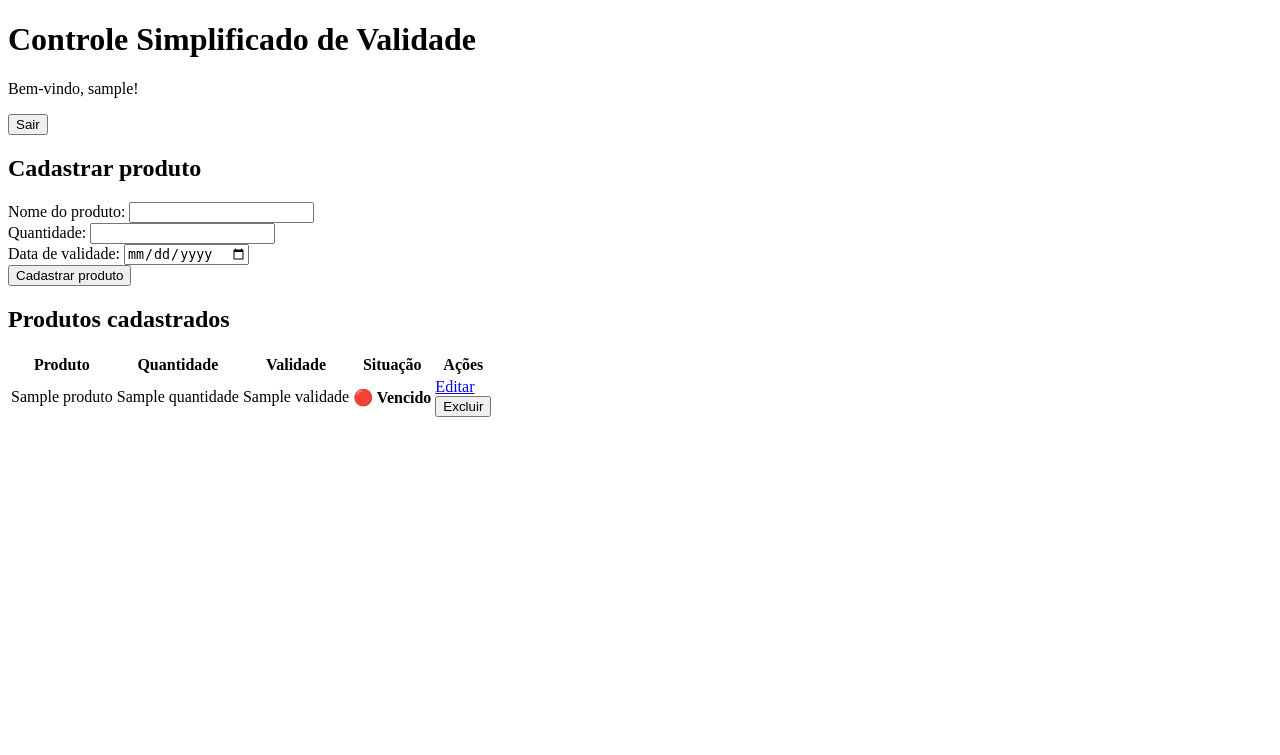
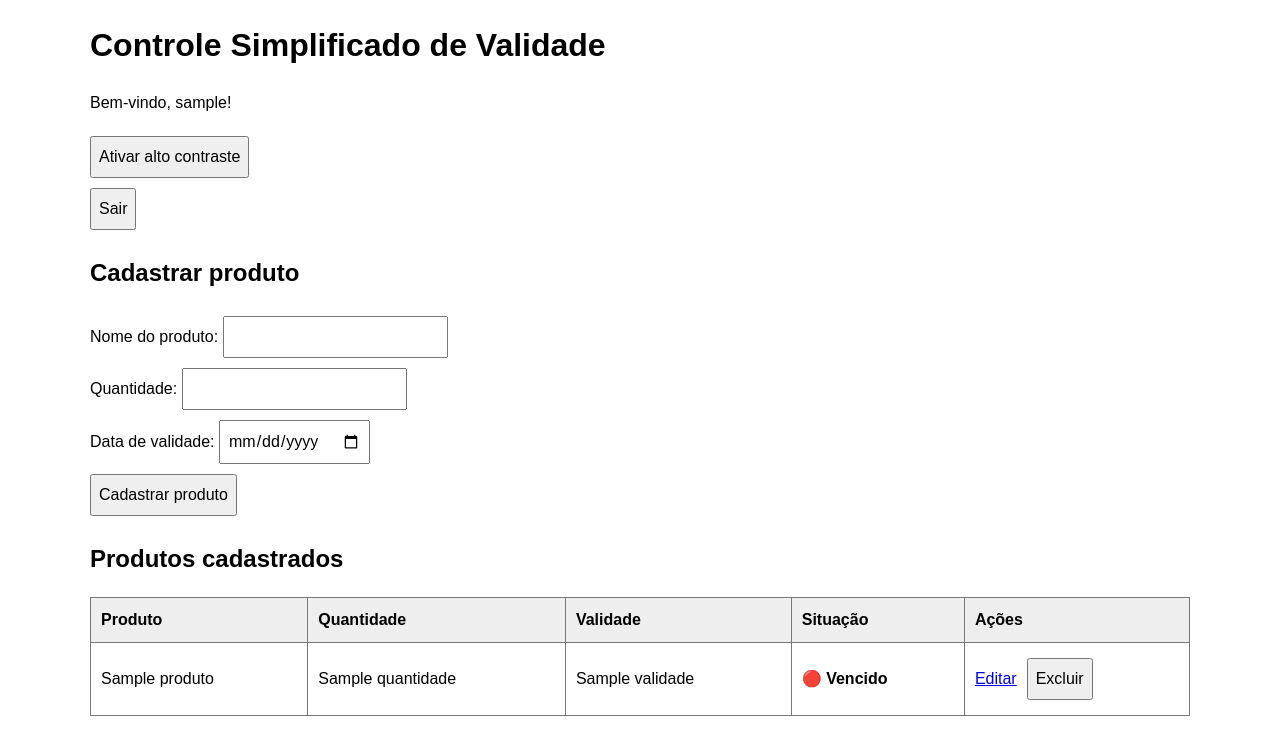
Before and after one commit to Richard-Crozara/controle-simplificado-validade, a Flask app: template templates/produtos.html in a window 1280 px wide. Shown: the top 755 px of the page. Run offline with Flask 3, Linux system fonts and the light colour scheme; the visitor is signed in with stand-in values (Sample User, id 1); tables that the repository leaves empty hold one stand-in row (values such as "Sample post"); the template is opened without the code that fills it: most values are stand-ins (such as "Sample title", 1, 10 or a date in 2020); some libraries are stand-ins or nearby versions.

Commit message:
feat: adiciona modo de alto contraste e melhorias de acessibilidade

```diff
--- a/templates/produtos.html
+++ b/templates/produtos.html
@@ -4,12 +4,103 @@
     <meta charset="UTF-8">
     <meta name="viewport" content="width=device-width, initial-scale=1.0">
     <title>Controle de Validade</title>
+
+    <style>
+        body {
+            font-family: Arial, sans-serif;
+            line-height: 1.5;
+            margin: 20px;
+        }
+
+        main {
+            max-width: 1100px;
+            margin: auto;
+        }
+
+        input, button {
+            font: inherit;
+            margin: 5px 0;
+            padding: 7px;
+        }
+
+        table {
+            border-collapse: collapse;
+            width: 100%;
+            margin-top: 15px;
+        }
+
+        th, td {
+            border: 1px solid #777;
+            padding: 10px;
+            text-align: left;
+        }
+
+        th {
+            background-color: #eee;
+        }
+
+        .alto-contraste {
+            background-color: #000;
+            color: #fff;
+        }
+
+        .alto-contraste th {
+            background-color: #222;
+            color: #fff;
+        }
+
+        .alto-contraste td,
+        .alto-contraste th {
+            border-color: #fff;
+        }
+
+        .alto-contraste input,
+        .alto-contraste button {
+            background-color: #111;
+            color: #fff;
+            border: 2px solid #fff;
+        }
+
+        .alto-contraste a {
+            color: #80d4ff;
+        }
+
+        button:focus-visible,
+        input:focus-visible,
+        a:focus-visible {
+            outline: 3px solid #ffbf47;
+            outline-offset: 3px;
+        }
+
+        .acoes {
+            display: flex;
+            align-items: center;
+            gap: 10px;
+            flex-wrap: wrap;
+        }
+
+        @media (max-width: 700px) {
+            .tabela-container {
+                overflow-x: auto;
+            }
+        }
+    </style>
 </head>
+
 <body>
     <main>
         <h1>Controle Simplificado de Validade</h1>
 
         <p>Bem-vindo, {{ session["usuario"] }}!</p>
+
+        <button
+            type="button"
+            id="botao-contraste"
+            aria-pressed="false"
+            onclick="alternarContraste()"
+        >
+            Ativar alto contraste
+        </button>
 
         <form method="POST" action="{{ url_for('logout') }}">
             <input type="hidden" name="csrf_token" value="{{ csrf_token() }}">
@@ -21,7 +112,7 @@
 
             {% with mensagens = get_flashed_messages() %}
                 {% for mensagem in mensagens %}
-                    <p>{{ mensagem }}</p>
+                    <p role="status">{{ mensagem }}</p>
                 {% endfor %}
             {% endwith %}
 
@@ -69,14 +160,15 @@
             <h2>Produtos cadastrados</h2>
 
             {% if produtos %}
+                <div class="tabela-container">
                     <table>
                         <thead>
                             <tr>
-                            <th>Produto</th>
-                            <th>Quantidade</th>
-                            <th>Validade</th>
-                            <th>Situação</th>
-                            <th>Ações</th>
+                                <th scope="col">Produto</th>
+                                <th scope="col">Quantidade</th>
+                                <th scope="col">Validade</th>
+                                <th scope="col">Situação</th>
+                                <th scope="col">Ações</th>
                             </tr>
                         </thead>
 
@@ -96,6 +188,7 @@
                                         {% endif %}
                                     </td>
                                     <td>
+                                        <div class="acoes">
                                             <a href="{{ url_for('editar_produto', produto_id=produto.id) }}">
                                                 Editar
                                             </a>
@@ -113,15 +206,33 @@
                                                     Excluir
                                                 </button>
                                             </form>
+                                        </div>
                                     </td>
                                 </tr>
                             {% endfor %}
                         </tbody>
                     </table>
+                </div>
             {% else %}
                 <p>Nenhum produto cadastrado ainda.</p>
             {% endif %}
         </section>
     </main>
+
+    <script>
+        function alternarContraste() {
+            const ativado = document.body.classList.toggle(
+                "alto-contraste"
+            );
+
+            const botao = document.getElementById("botao-contraste");
+
+            botao.setAttribute("aria-pressed", String(ativado));
+
+            botao.textContent = ativado
+                ? "Desativar alto contraste"
+                : "Ativar alto contraste";
+        }
+    </script>
 </body>
 </html>
```
Lines whose indentation alone changed are shown as unchanged.
